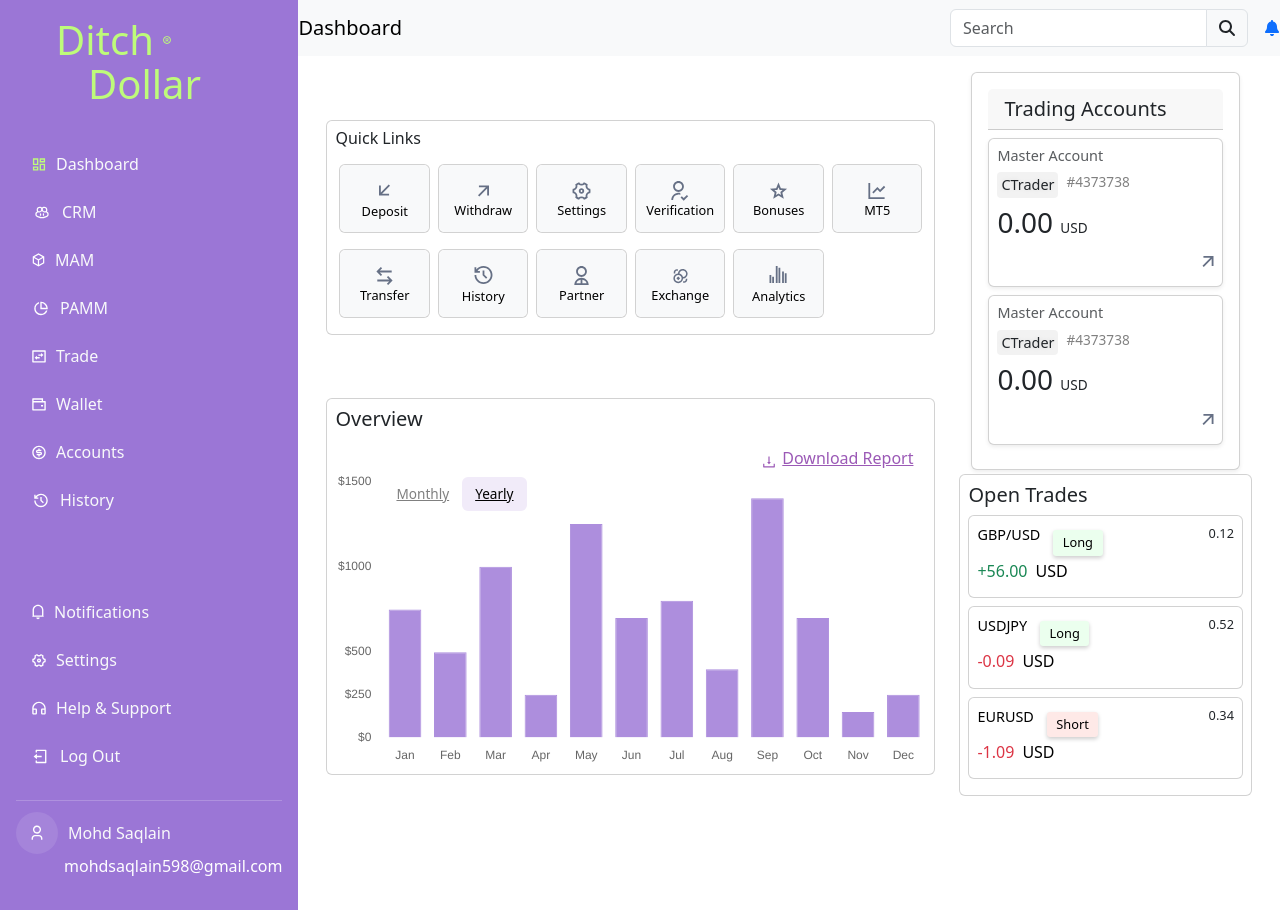
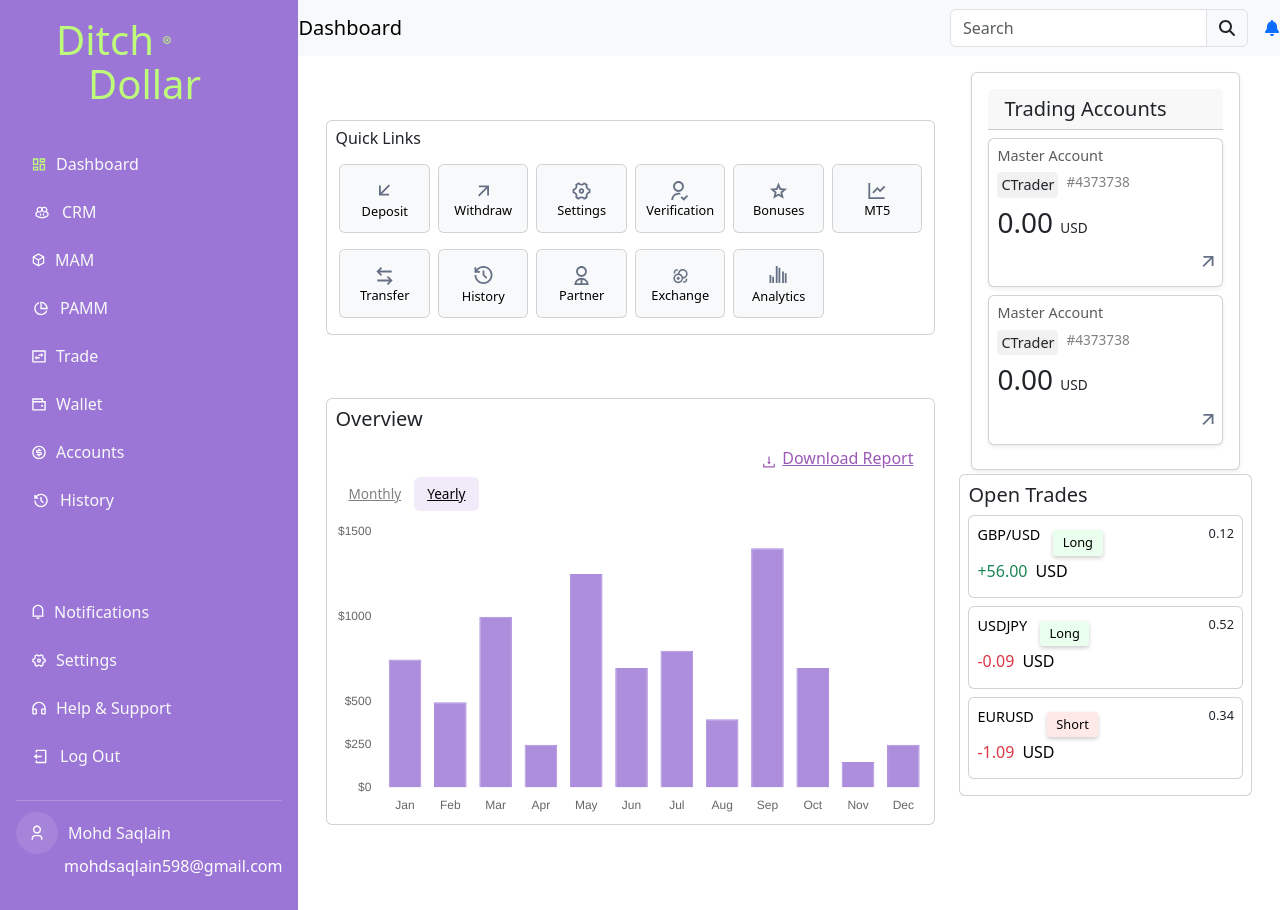
Before and after one commit to Saikysidd/testprojectformat, a React (Create React App) app in the folder my-app/: page / in a window 1280 px wide. Built offline with nearby package versions, Linux system fonts and the light colour scheme.

Commit message:
modified Dashboard

```diff
--- a/my-app/src/Pages/Overview.js
+++ b/my-app/src/Pages/Overview.js
@@ -85,9 +85,9 @@ const Overview = () => {
             Download Report
           </Button>
         </div>
-        <div className="mb-3 d-flex justify-content-start ms-5">
-          <Button variant="link" style={{ fontSize: '0.85rem', color: 'gray',  }}>Monthly</Button>
-          <Button variant="link" style={{ fontSize: '0.85rem', color: 'black', backgroundColor: '#f1ebf9' }}>Yearly</Button>
+        <div className="mb-3 d-flex justify-content-start  mb-5">
+          <Button variant="link" style={{ fontSize: '0.85rem', color: 'gray', marginBottom:'50px' }}>Monthly</Button>
+          <Button variant="link" style={{ fontSize: '0.85rem', color: 'black',marginBottom:'50px', backgroundColor: '#f1ebf9' }}>Yearly</Button>
         </div>
         <Bar data={data} options={options} />
       </Card.Body>
```
